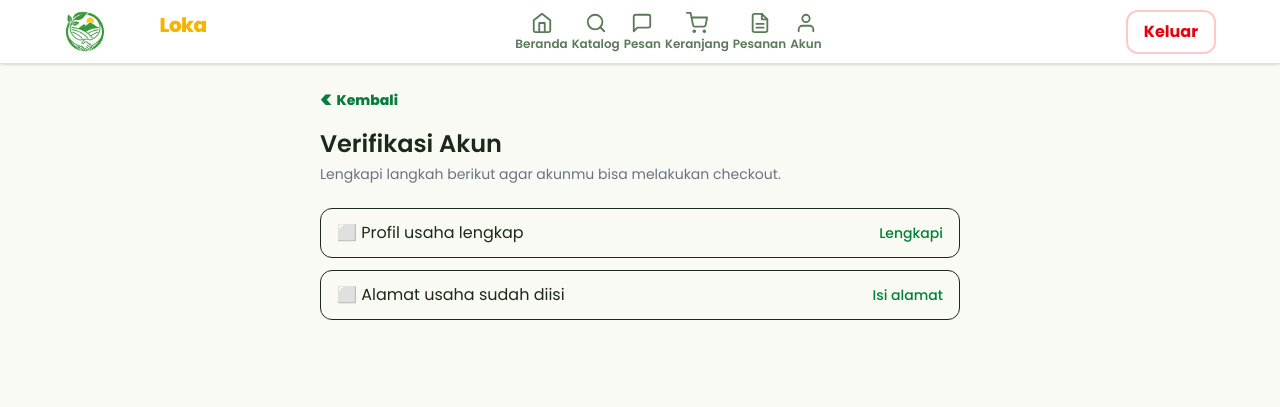
After one commit to Bayu75/TaniLoka, a Laravel app: template resources/views/pengusaha/verifikasi.blade.php in a window 1280 px wide. The commit adds this page. Shown: the top 407 px of the page. Run offline with Laravel 12, Linux system fonts and the light colour scheme; the template is opened without the code that fills it, so the values that code supplies are empty; style sheets or scripts are compiled from the project's sources.

Commit message:
feat: halaman verifikasi akun pengusaha dengan upload dokumen dan S&K

```diff
--- /dev/null
+++ b/resources/views/pengusaha/verifikasi.blade.php
@@ -0,0 +1,115 @@
+@extends('layouts.pengusaha')
+
+@section('content')
+<div class="max-w-2xl mx-auto px-4 py-6">
+   <a href="{{ route('pengusaha.akun') }}"
+   class="mb-2 inline-flex items-center gap-1 text-sm font-extrabold text-[#087C3E] hover:text-green-800">
+    <span class="text-2xl font-black leading-none">&lt;</span>
+    <span>Kembali</span>
+</a>
+    <h1 class="text-2xl font-semibold mt-2 mb-1">Verifikasi Akun</h1>
+    <p class="text-sm text-gray-500 mb-6">Lengkapi langkah berikut agar akunmu bisa melakukan checkout.</p>
+
+    @if (session('sukses'))
+        <div class="mb-4 rounded-lg bg-green-50 text-green-700 px-4 py-3 text-sm">{{ session('sukses') }}</div>
+    @endif
+    @if (session('error'))
+        <div class="mb-4 rounded-lg bg-red-50 text-red-700 px-4 py-3 text-sm">{{ session('error') }}</div>
+    @endif
+
+    {{-- Status --}}
+    @if ($verifikasi)
+        @php
+            $label = [
+                'menunggu'        => ['Menunggu ditinjau', 'bg-yellow-50 text-yellow-700'],
+                'perlu_perbaikan' => ['Perlu perbaikan', 'bg-orange-50 text-orange-700'],
+                'terverifikasi'   => ['Terverifikasi', 'bg-green-50 text-green-700'],
+                'ditolak'         => ['Ditolak', 'bg-red-50 text-red-700'],
+            ][$verifikasi->status];
+        @endphp
+        <div class="mb-6 rounded-xl px-4 py-3 {{ $label[1] }}">
+            <p class="font-medium">Status: {{ $label[0] }}</p>
+            @if ($verifikasi->catatan_admin)
+                <p class="text-sm mt-1">Catatan admin: {{ $verifikasi->catatan_admin }}</p>
+            @endif
+        </div>
+    @endif
+
+    {{-- Checklist --}}
+    <div class="space-y-3 mb-6">
+        <div class="flex items-center justify-between rounded-xl border px-4 py-3">
+            <span>{{ $cek['profil'] ? '✅' : '⬜' }} Profil usaha lengkap</span>
+            @unless ($cek['profil'])
+                <a href="{{ route('pengusaha.profil') }}" class="text-sm text-green-700 font-medium">Lengkapi</a>
+            @endunless
+        </div>
+        <div class="flex items-center justify-between rounded-xl border px-4 py-3">
+            <span>{{ $cek['alamat'] ? '✅' : '⬜' }} Alamat usaha sudah diisi</span>
+            @unless ($cek['alamat'])
+                <a href="{{ route('pengusaha.alamat') }}" class="text-sm text-green-700 font-medium">Isi alamat</a>
+            @endunless
+        </div>
+    </div>
+
+    @if ($bisaAjukan)
+    <form method="POST" action="{{ route('pengusaha.verifikasi.ajukan') }}" enctype="multipart/form-data"
+          x-data="{ bukaSk: false, sudahBaca: false, setuju: false }" class="space-y-4">
+        @csrf
+
+        <div class="rounded-xl border px-4 py-3">
+            <label class="block font-medium mb-1">Dokumen NIB</label>
+            <p class="text-xs text-gray-500 mb-2">Format JPG, PNG, atau PDF, maksimal 2 MB.</p>
+            <input type="file" name="nib" accept=".jpg,.jpeg,.png,.pdf" class="text-sm">
+            @error('nib') <p class="text-sm text-red-600 mt-1">{{ $message }}</p> @enderror
+        </div>
+
+        <div class="rounded-xl border px-4 py-3">
+            <label class="block font-medium mb-1">Foto Tempat Usaha</label>
+            <p class="text-xs text-gray-500 mb-2">Foto tampak depan tempat usaha, JPG atau PNG, maksimal 2 MB.</p>
+            <input type="file" name="foto_tempat_usaha" accept=".jpg,.jpeg,.png" class="text-sm">
+            @error('foto_tempat_usaha') <p class="text-sm text-red-600 mt-1">{{ $message }}</p> @enderror
+        </div>
+
+        {{-- Syarat & Ketentuan --}}
+        <div class="rounded-xl border px-4 py-3">
+            <label class="flex items-start gap-2" :class="!sudahBaca && 'opacity-60'">
+                <input type="checkbox" name="setuju_sk" value="1" x-model="setuju" :disabled="!sudahBaca" class="mt-1">
+                <span class="text-sm">
+                    Saya telah membaca dan menyetujui
+                    <button type="button" @click="bukaSk = true" class="text-green-700 font-medium underline">Syarat & Ketentuan TaniLoka</button>.
+                </span>
+            </label>
+            <p x-show="!sudahBaca" class="text-xs text-gray-500 mt-1">Baca Syarat & Ketentuan sampai selesai untuk bisa mencentang.</p>
+            @error('setuju_sk') <p class="text-sm text-red-600 mt-1">{{ $message }}</p> @enderror
+        </div>
+
+        <button type="submit"
+                :disabled="!setuju || {{ ($cek['profil'] && $cek['alamat']) ? 'false' : 'true' }}"
+                class="w-full rounded-xl bg-green-700 text-white py-3 font-medium disabled:opacity-50 disabled:cursor-not-allowed">
+            Ajukan Verifikasi
+        </button>
+
+        {{-- Modal S&K --}}
+        <div x-show="bukaSk" x-cloak class="fixed inset-0 z-50 flex items-center justify-center bg-black/40 px-4">
+            <div class="bg-white rounded-2xl max-w-lg w-full p-5" @click.outside="bukaSk = false">
+                <h2 class="text-lg font-semibold mb-3">Syarat & Ketentuan Verifikasi Akun Pengusaha</h2>
+                <div class="h-72 overflow-y-auto text-sm text-gray-700 space-y-3 pr-2"
+                     @scroll="if ($el.scrollTop + $el.clientHeight >= $el.scrollHeight - 10) sudahBaca = true">
+                    <p><b>1. Kebenaran data.</b> Saya menyatakan bahwa semua data yang saya isi (identitas, profil usaha, alamat, NIB, dan foto tempat usaha) benar, milik saya atau usaha saya, dan masih berlaku.</p>
+                    <p><b>2. Penggunaan data.</b> Saya menyetujui TaniLoka menyimpan dan memeriksa data tersebut untuk verifikasi akun dan kelancaran transaksi. Data tidak dibagikan ke pihak lain di luar keperluan transaksi, misalnya alamat pengiriman kepada petani.</p>
+                    <p><b>3. Proses verifikasi.</b> Admin TaniLoka akan meninjau pengajuan saya. Pengajuan bisa disetujui, atau dikembalikan dengan catatan perbaikan. Selama menunggu, saya tetap bisa melihat katalog dan menggunakan keranjang, tetapi belum bisa checkout.</p>
+                    <p><b>4. Perubahan data.</b> Jika saya mengubah nama usaha, alamat usaha, atau dokumen setelah terverifikasi, akun saya dapat perlu diverifikasi ulang.</p>
+                    <p><b>5. Kewajiban transaksi.</b> Saya bersedia membayar pesanan sesuai ketentuan, menerima barang sesuai alamat yang saya berikan, dan berkomunikasi dengan sopan kepada petani.</p>
+                    <p><b>6. Pelanggaran.</b> Jika data terbukti palsu atau saya menyalahgunakan platform (penipuan, pesanan fiktif, dan sejenisnya), TaniLoka berhak menolak verifikasi, menangguhkan, atau menonaktifkan akun saya.</p>
+                    <p><b>7. Perubahan ketentuan.</b> TaniLoka dapat memperbarui ketentuan ini, dan pemberitahuannya akan disampaikan melalui platform.</p>
+                </div>
+                <button type="button" @click="bukaSk = false" :disabled="!sudahBaca"
+                        class="mt-4 w-full rounded-xl bg-green-700 text-white py-2.5 font-medium disabled:opacity-50">
+                    <span x-text="sudahBaca ? 'Saya Mengerti' : 'Gulir sampai bawah'"></span>
+                </button>
+            </div>
+        </div>
+    </form>
+    @endif
+</div>
+@endsection
--- a/routes/web.php
+++ b/routes/web.php
@@ -5,6 +5,7 @@ use App\Http\Controllers\AuthController;
 use App\Http\Controllers\Pengusaha\PesananController;
 use Illuminate\Support\Facades\Route;
 use App\Http\Controllers\Admin\VerifikasiController;
+use App\Http\Controllers\Pengusaha\VerifikasiController as VerifikasiPengusahaController;
 
 Route::view('/', 'auth.landing')->name('landing');
 
@@ -215,8 +216,10 @@ Route::middleware(['auth', 'peran:pengusaha'])->prefix('pengusaha')->name('pengu
     Route::get('/pesanan', [PesananController::class, 'index'])->name('pesanan');
     Route::get('/pesanan/{id}', [PesananController::class, 'show'])->name('pesanan.detail');
     Route::post('/pesanan/{id}/batalkan', [PesananController::class, 'cancel'])->name('pesanan.cancel');
+   Route::get('/verifikasi', [VerifikasiPengusahaController::class, 'index'])->name('verifikasi');
+    Route::post('/verifikasi', [VerifikasiPengusahaController::class, 'ajukan'])->name('verifikasi.ajukan');
+    Route::view('/akun', 'pengusaha.akun')->name('akun');
 
-    Route::view('/akun', 'pengusaha.akun')->name('akun');
     // HALAMAN PROFIL USAHA
     Route::get('/profil-usaha', function () {
 
```
Also changed, not shown: app/Http/Controllers/Pengusaha/VerifikasiController.php (added, +84 -0 lines), resources/views/pengusaha/akun.blade.php (+14 -0 lines).
